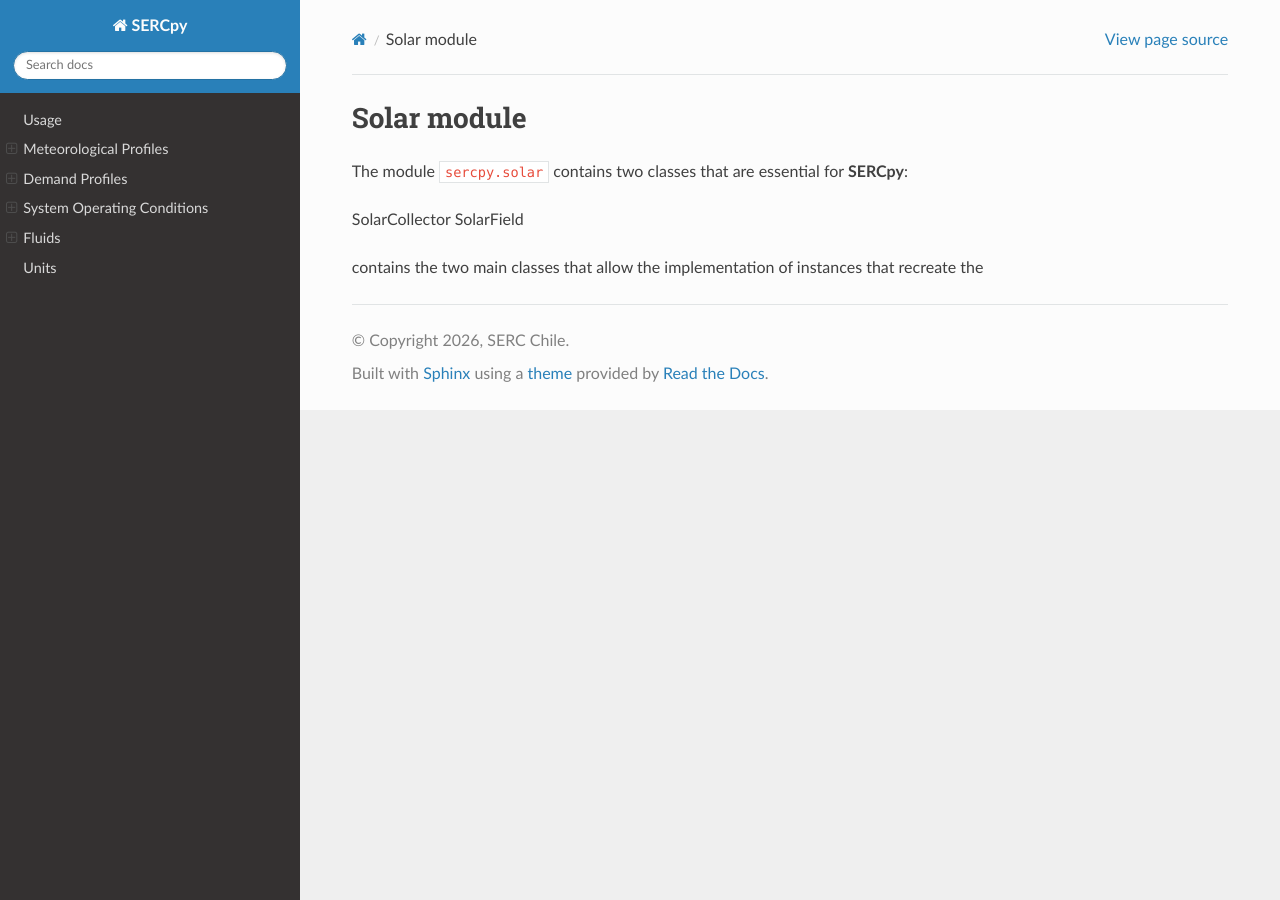
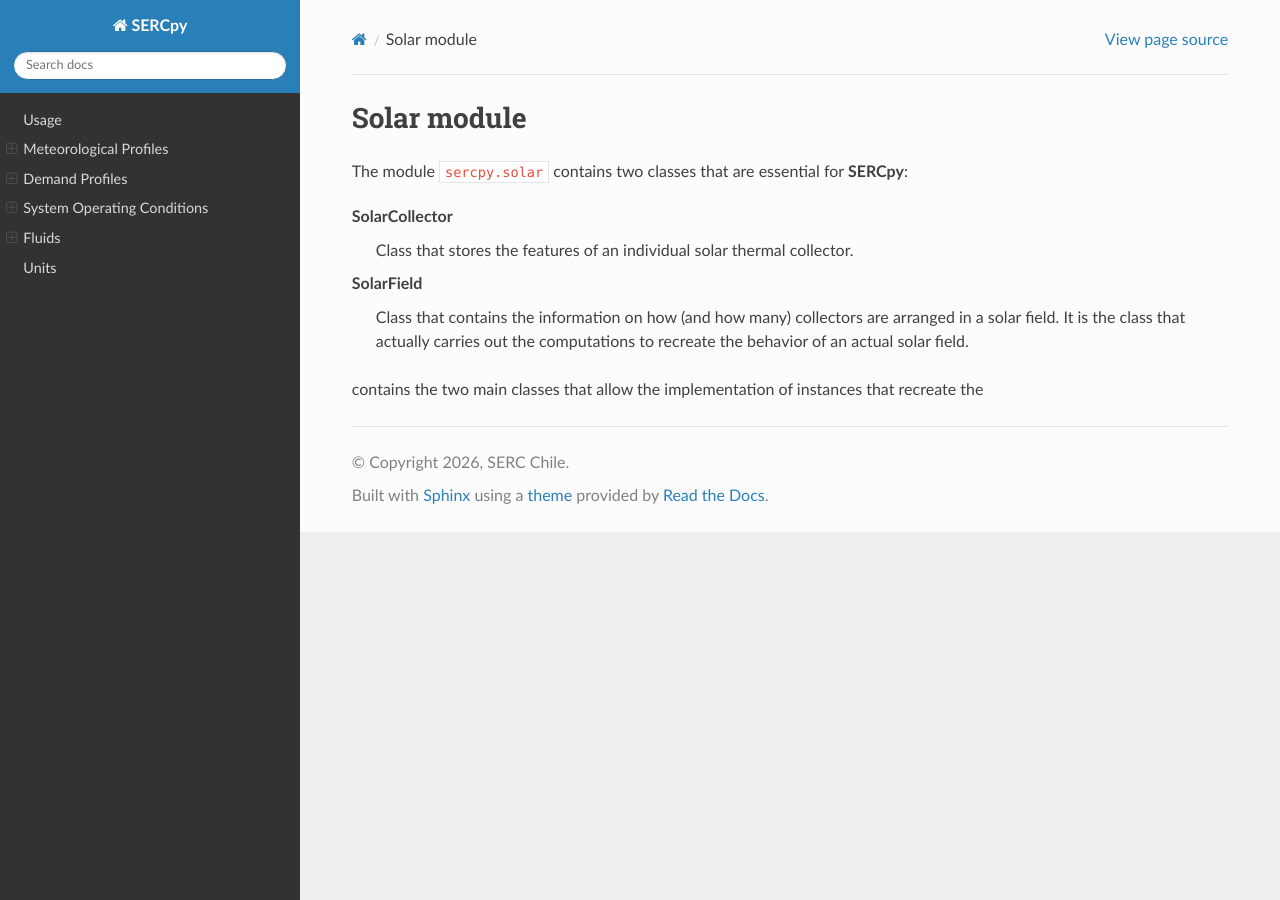
Before and after one commit to serc-chile/SERCpy, a Sphinx documentation site: the page built from docs/source/devices/solar/solar.rst, in a window 1280 px wide. Built offline with Sphinx 7.4.7 and the Read the Docs theme 3.1.0, drawn with Linux system fonts in a browser that asks for light colours; pages that are not in the unit, such as notebooks, are missing from menus.

Commit message:
Update solar.rst

```diff
--- a/docs/source/devices/solar/solar.rst
+++ b/docs/source/devices/solar/solar.rst
@@ -4,7 +4,10 @@ Solar module
 The module `sercpy.solar` contains two classes that are essential for **SERCpy**:
 
 :doc:`SolarCollector <solar_collector_class>`
+    Class that stores the features of an individual solar thermal collector.
+
 :doc:`SolarField <solar_field_class>`
+    Class that contains the information on how (and how many) collectors are arranged in a solar field. It is the class that actually carries out the computations to recreate the behavior of an actual solar field.
 
 .. toctree::
   :hidden:
```
